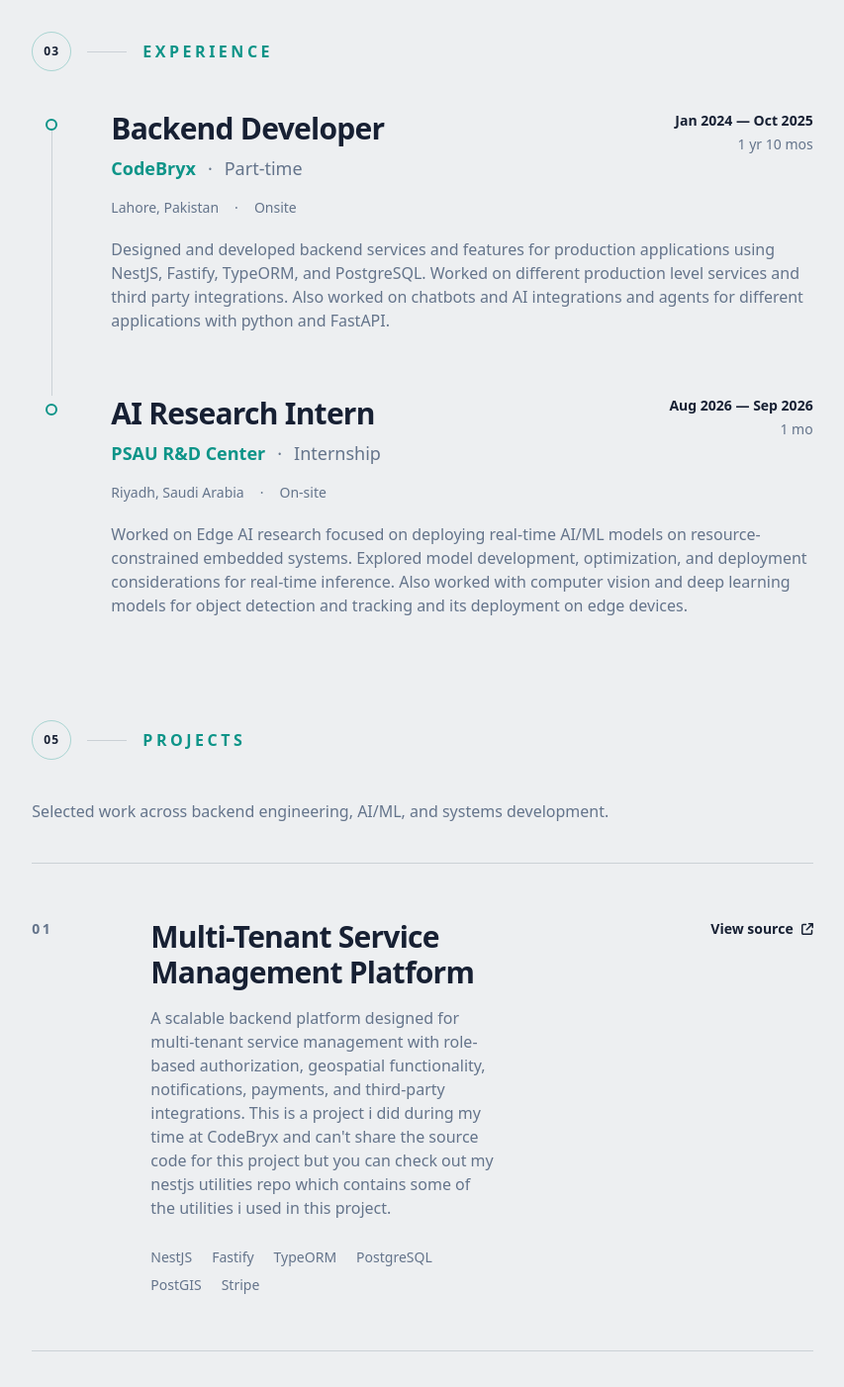
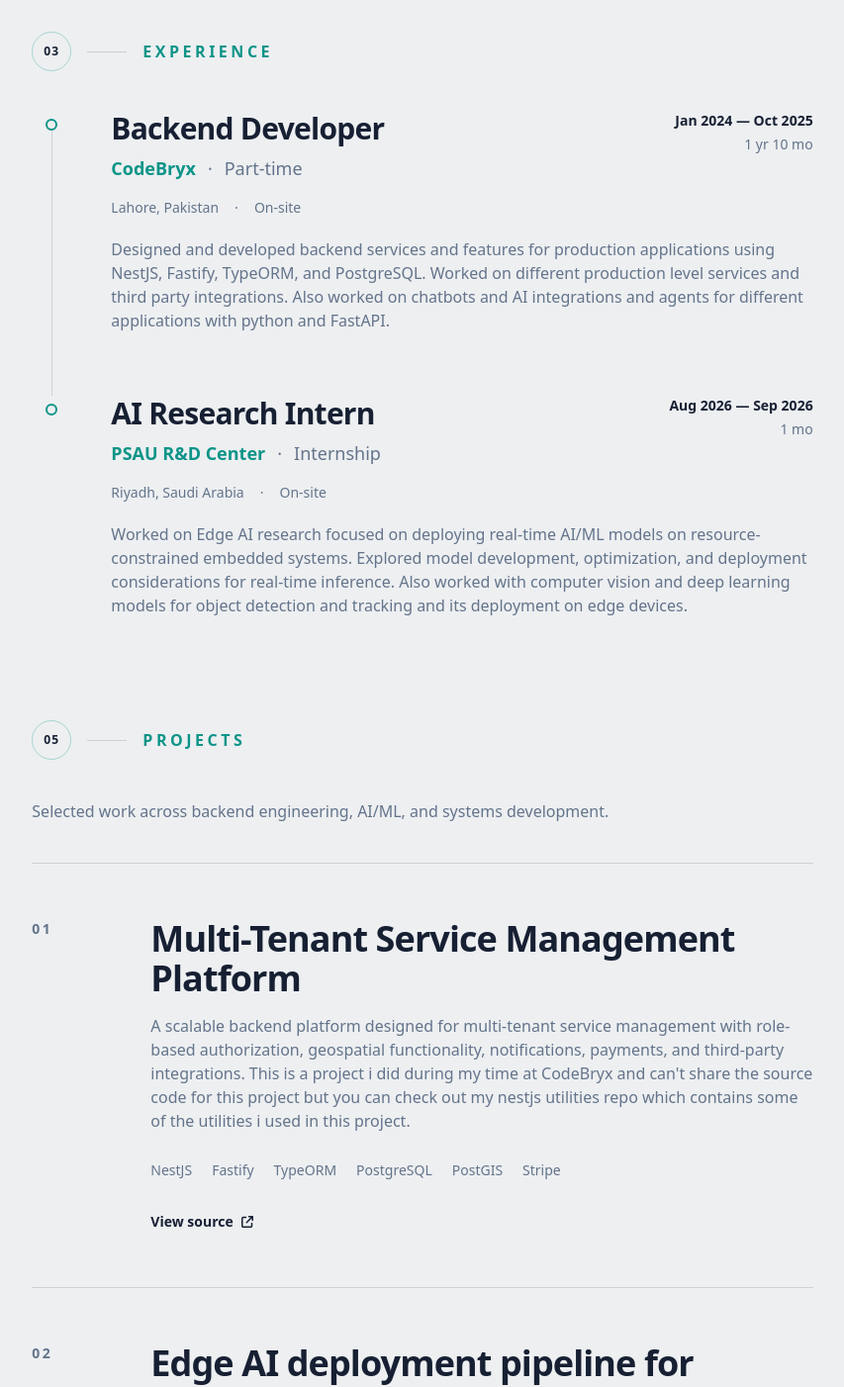
Before and after one commit to SheikhXAdil/Personal-Portfolio-Website, a Next.js app: page / in a window 1280 px wide. Shown: the part 1820-3222 px from the top of the page at 99% size, without its empty margins (213-1066 px from the left). Built offline with nearby package versions, Linux system fonts and the light colour scheme.

Commit message:
updated projects structure

```diff
--- a/src/app/Components/Project.tsx
+++ b/src/app/Components/Project.tsx
@@ -3,7 +3,7 @@ import Image from 'next/image'
 import Link from 'next/link'
 import { FontAwesomeIcon } from '@fortawesome/react-fontawesome'
 import { faArrowUpRightFromSquare } from '@fortawesome/free-solid-svg-icons'
-import { project } from '../../../utils/data'
+import { project } from '../../../utils/types'
 
 type ProjectProps = {
     project: project
@@ -14,19 +14,24 @@ export default function Project({
     project,
     index,
 }: ProjectProps) {
+    const hasImage = Boolean(project.img)
+
     return (
         <article
-            className="
+            className={`
                 group
                 grid
-                lg:grid-cols-[80px_1fr_280px]
+                ${hasImage
+                    ? 'lg:grid-cols-[80px_1fr_240px]'
+                    : 'lg:grid-cols-[80px_1fr]'
+                }
                 gap-6
                 lg:gap-10
                 py-10
                 lg:py-14
                 border-b
                 border-borderPrimary
-            "
+            `}
         >
             {/* Number */}
             <div
@@ -49,6 +54,7 @@ export default function Project({
                     className="
                         text-2xl
                         sm:text-3xl
+                        lg:text-4xl
                         font-bold
                         tracking-tight
                         text-fontPrimary
@@ -63,7 +69,7 @@ export default function Project({
                 <p
                     className="
                         mt-4
-                        max-w-3xl
+                        max-w-4xl
                         text-sm
                         sm:text-base
                         leading-relaxed
@@ -90,45 +96,19 @@ export default function Project({
                         ))}
                     </div>
                 )}
-            </div>
 
-            {/* Image + GitHub */}
+                {/* Links */}
+                {(project.gitRepoLink || project.siteLink) && (
                     <div
                         className="
+                            mt-8
                             flex
-                    flex-col
-                    lg:items-end
-                    justify-between
-                    gap-6
+                            flex-wrap
+                            items-center
+                            gap-x-6
+                            gap-y-3
                         "
                     >
-                {project.img && (
-                    <div
-                        className="
-                            relative
-                            w-full
-                            lg:w-[240px]
-                            aspect-video
-                            overflow-hidden
-                            border
-                            border-borderPrimary
-                            bg-bgSecondary
-                        "
-                    >
-                        <Image
-                            src={project.img}
-                            alt={project.title}
-                            fill
-                            className="
-                                object-cover
-                                transition-transform
-                                duration-500
-                                group-hover:scale-[1.03]
-                            "
-                        />
-                    </div>
-                )}
-
                         {project.gitRepoLink && (
                             <Link
                                 href={project.gitRepoLink}
@@ -161,7 +141,70 @@ export default function Project({
                                 />
                             </Link>
                         )}
+
+                        {project.siteLink && (
+                            <Link
+                                href={project.siteLink}
+                                target="_blank"
+                                rel="noopener noreferrer"
+                                className="
+                                    inline-flex
+                                    items-center
+                                    gap-2
+                                    text-sm
+                                    font-semibold
+                                    text-fontPrimary
+                                    transition-colors
+                                    duration-200
+                                    hover:text-accentPrimary
+                                "
+                            >
+                                {project.siteText || 'Live site'}
+
+                                <FontAwesomeIcon
+                                    icon={faArrowUpRightFromSquare}
+                                    className="
+                                        h-3
+                                        w-3
+                                        transition-transform
+                                        duration-200
+                                        group-hover:translate-x-0.5
+                                        group-hover:-translate-y-0.5
+                                    "
+                                />
+                            </Link>
+                        )}
                     </div>
+                )}
+            </div>
+
+            {/* Image */}
+            {hasImage && (
+                <div
+                    className="
+                        relative
+                        w-full
+                        lg:w-[240px]
+                        aspect-video
+                        overflow-hidden
+                        border
+                        border-borderPrimary
+                        bg-bgSecondary
+                    "
+                >
+                    <Image
+                        src={project.img!}
+                        alt={project.title}
+                        fill
+                        className="
+                            object-cover
+                            transition-transform
+                            duration-500
+                            group-hover:scale-[1.03]
+                        "
+                    />
+                </div>
+            )}
         </article>
     )
 }
--- a/utils/data.ts
+++ b/utils/data.ts
@@ -42,6 +42,8 @@ export const projects: project[] = [
         title: 'Multi-Tenant Service Management Platform',
         gitRepoText: 'View source',
         gitRepoLink: 'https://github.com/SheikhXAdil/CB-NestJs-Utilities',
+        siteText: null,
+        siteLink: null,
         img: null,
         desc: 'A scalable backend platform designed for multi-tenant service management with role-based authorization, geospatial functionality, notifications, payments, and third-party integrations. This is a project i did during my time at CodeBryx and can\'t share the source code for this project but you can check out my nestjs utilities repo which contains some of the utilities i used in this project.',
         techStack: [
@@ -57,6 +59,8 @@ export const projects: project[] = [
         title: 'Edge AI deployment pipeline for resource-constrained hardware',
         gitRepoText: 'View source',
         gitRepoLink: 'https://github.com/SheikhXAdil/PSAU-Internship-Archive',
+        siteText: null,
+        siteLink: null,
         img: null,
         desc: 'A research-oriented Edge AI pipeline exploring real-time custom object detection and deployment on resource-constrained embedded systems. This project explores the work I did during my internship at Prince Sultan University and the source code and resources are available in the above repo.',
         techStack: [
@@ -71,6 +75,8 @@ export const projects: project[] = [
         title: 'Slack AI Agent',
         gitRepoText: 'View source',
         gitRepoLink: 'https://github.com/SheikhXAdil/SlackAiAgent',
+        siteText: null,
+        siteLink: null,
         img: null,
         desc: 'An AI-powered Slack bot for automated community-member research and analysis, rebuilt with FastAPI, Python, Google Gemini, LangChain, Slack Bolt, and PostgreSQL. This project started from a tutorial by Ania Kubów / freeCodeCamp, but I independently reimplemented the backend using FastAPI instead of the original Node.js/Express stack and deployed it using FastAPI Cloud.',
         techStack: [
@@ -189,12 +195,12 @@ export const experiences: experience[] = [
         organization: 'CodeBryx',
         type: 'Part-time',
         location: 'Lahore, Pakistan',
-        workMode: 'Onsite',
+        workMode: 'On-site',
         description:
             'Designed and developed backend services and features for production applications using NestJS, Fastify, TypeORM, and PostgreSQL. Worked on different production level services and third party integrations. Also worked on chatbots and AI integrations and agents for different applications with python and FastAPI.',
         startDate: 'Jan 2024',
         endDate: 'Oct 2025',
-        duration: '1 yr 10 mos',
+        duration: '1 yr 10 mo',
     },
     {
         title: 'AI Research Intern',
```
Also changed, not shown: utils/types.ts (+12 -10 lines). Lines whose indentation alone changed are shown as unchanged.
